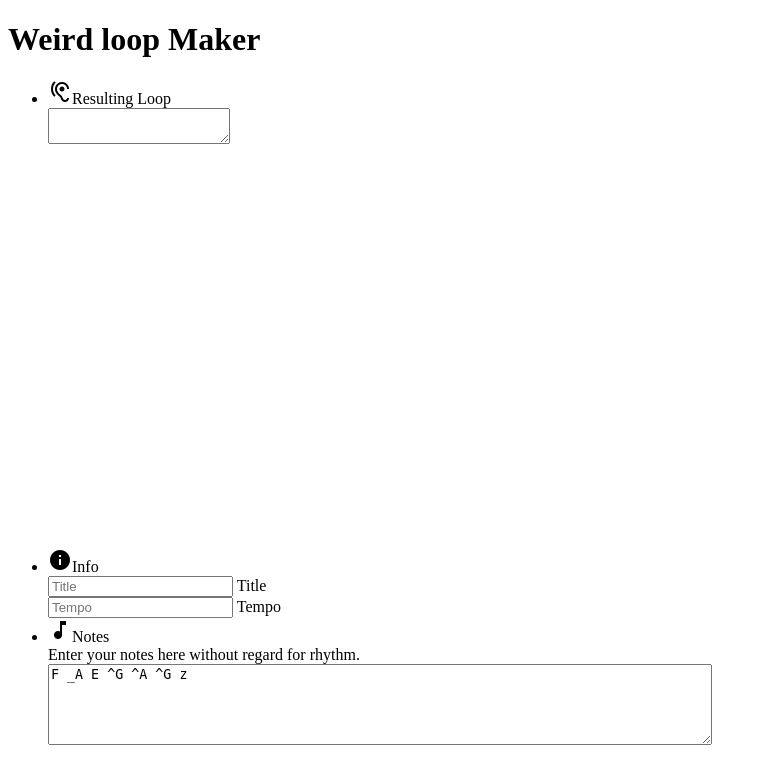
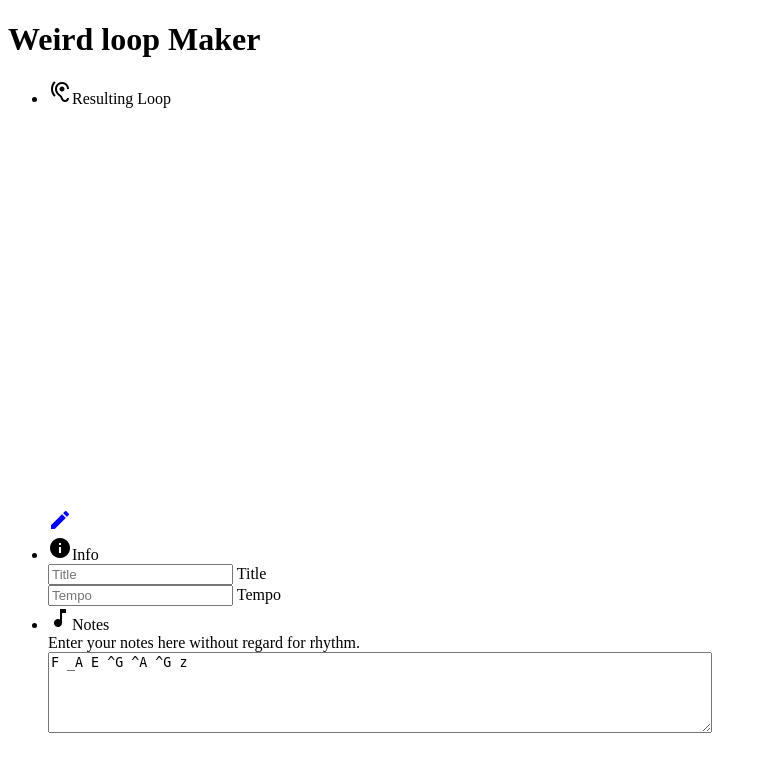
Before and after one commit to Zynton/xpmaker, a Flask app: template templates/index.html in a window 1280 px wide. Shown: the top 772 px of the page, without its empty margins (0-767 px from the left). Run offline with Flask 2, Linux system fonts and the light colour scheme; the template is opened without the code that fills it, so the values that code supplies are empty; some libraries are stand-ins or nearby versions.

Commit message:
Add xp textarea toggle on click edit button.

```diff
--- a/templates/index.html
+++ b/templates/index.html
@@ -24,12 +24,13 @@
   				<li>
   					<div class="collapsible-header active"><i class="material-icons">hearing</i>Resulting Loop</div>
 				    <div class="collapsible-body center-align">
-				    	<div class="input-field">
-					  		<textarea name="xp" id="xp_input"></textarea>
-					  	</div>
 				  		<div id="xp_canvas" class="center-align" style="width: 100%; overflow: hidden; height: 400px;"></div>
 				  		<div id="xp_midi"></div>
 				  		<div id="xp_midi_dl"></div>
+				  		<a href="#" onclick="toggle_xp_input_display()"><i class="material-icons">edit</i></a>
+				  		<div class="input-field">
+					  		<textarea name="xp" id="xp_input" style="display:none"></textarea>
+					  	</div>
 				    </div>
   				</li>
   				<li>
@@ -56,6 +57,12 @@
 									updateFields('notes');
 									updateFields('rhythms');
 									updateXP();
+								};
+
+								function toggle_xp_input_display() {
+									var xp_input = $('#xp_input');
+									xp_input.toggle();
+									xp_input.focus();
 								};
 
 								/*window.onresize = function(event) {
```
